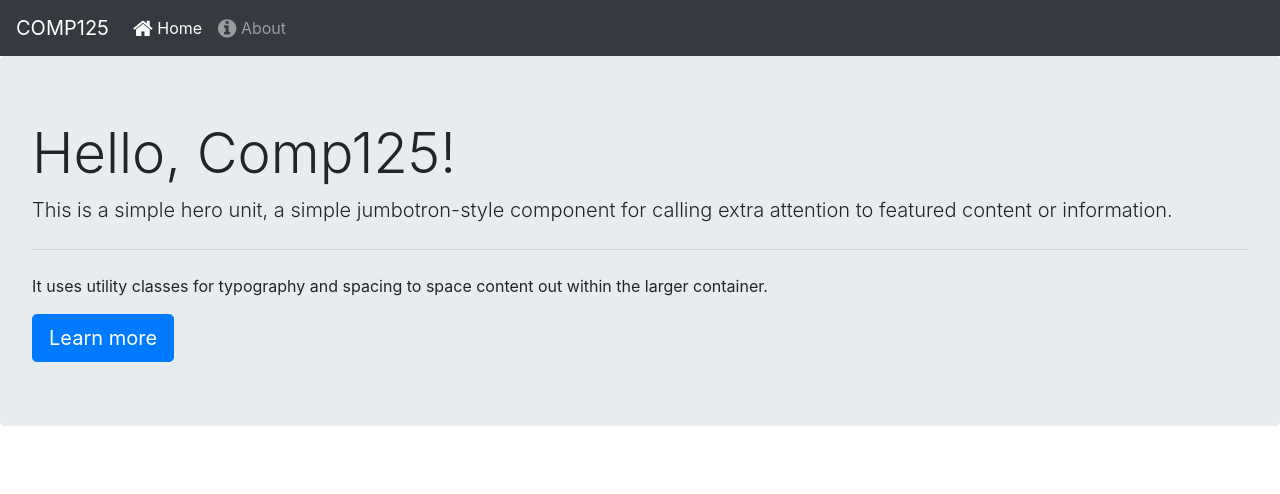
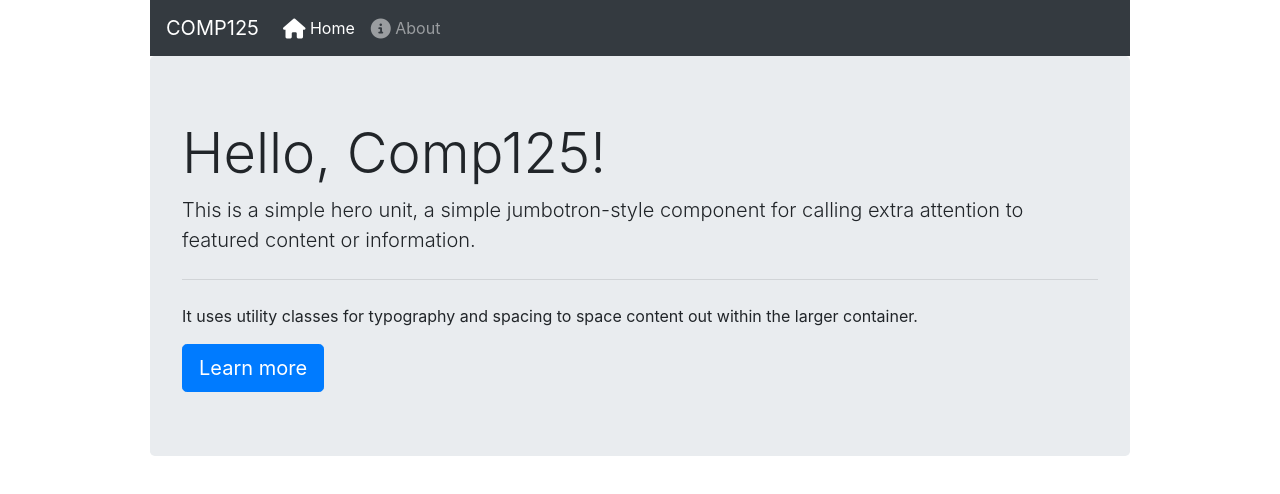
Before and after one commit to nusratarasg/COMP125-S2018-Lesson2-A, a website: page index.html in a window 1280 px wide. Drawn offline with nearby package versions, Linux system fonts and the light colour scheme; files whose address does not match are found by name.

Commit message:
app.css updated

```diff
--- a/Content/app.css
+++ b/Content/app.css
@@ -1 +1,27 @@
-/* Custom CSS goes here */
+/* Custom CSS goes here *//* all CSS goes here*/
+.allPage {
+	width: 980px;
+	margin-right: auto;
+	margin-left: auto;
+}
+.color{color:olive;}
+/*
+
+#button {
+    width: 6em;
+    border: 2px solid green;
+    background: #ffe;
+    border-radius: 5px;
+}
+a {
+    display: block;
+    width: 100%;
+    line-height: 2em;
+    text-align: center;
+    text-decoration: none;
+    border-radius: 5px;
+}
+a:hover {
+    color: red;
+    background: #eff;
+}*/
--- a/Scripts/app.js
+++ b/Scripts/app.js
@@ -3,12 +3,22 @@
 // IIFE - Immediately Invoked Function Expression
 // anonymous self executing function
 (function(){
-
+     "use strict"
     function Start() {
         // local variable
-        var title = document.title;
+        let title = document.title;
+        switch(title) {
+            case "COMP125 - Home":
+            break;
+            case "COMP125 - About":
+            break;
+        }
+        let ABOUTBUTTON = document.getElementById("ABOUTBUTTON")
 
+        ABOUTBUTTON.addEventListener("click", function(){
 
+            Console.log("About Button was clicked")
+        });
         console.log("App Started!");
         console.log("----------------------------");
         console.log("Title: " + title);
--- a/index.html
+++ b/index.html
@@ -11,6 +11,7 @@
     <link rel="stylesheet" href="./Content/app.css">
 </head>
 <body>
+  <div class="allPage">
     <!-- Main Nav -->
     <nav class="navbar navbar-expand-lg navbar-dark bg-dark">
         <a class="navbar-brand" href="#">COMP125</a>
@@ -36,9 +37,9 @@
             <p class="lead">This is a simple hero unit, a simple jumbotron-style component for calling extra attention to featured content or information.</p>
             <hr class="my-4">
             <p>It uses utility classes for typography and spacing to space content out within the larger container.</p>
-            <a class="btn btn-primary btn-lg" href="./about.html" role="button">Learn more</a>
+            <a id= "ABOUTBUTTON" class="btn btn-primary btn-lg" href="./about.html" role="button">Learn more</a>
           </div>
-
+        </div>
     <!-- JavaScript Section -->
     <script src="./node_modules/jquery/dist/jquery.min.js"></script>
     <script src="./node_modules/bootstrap/dist/js/bootstrap.min.js"></script>
```
Also changed, not shown: about.html (+1 -1 lines), package.json (+2 -6 lines).
